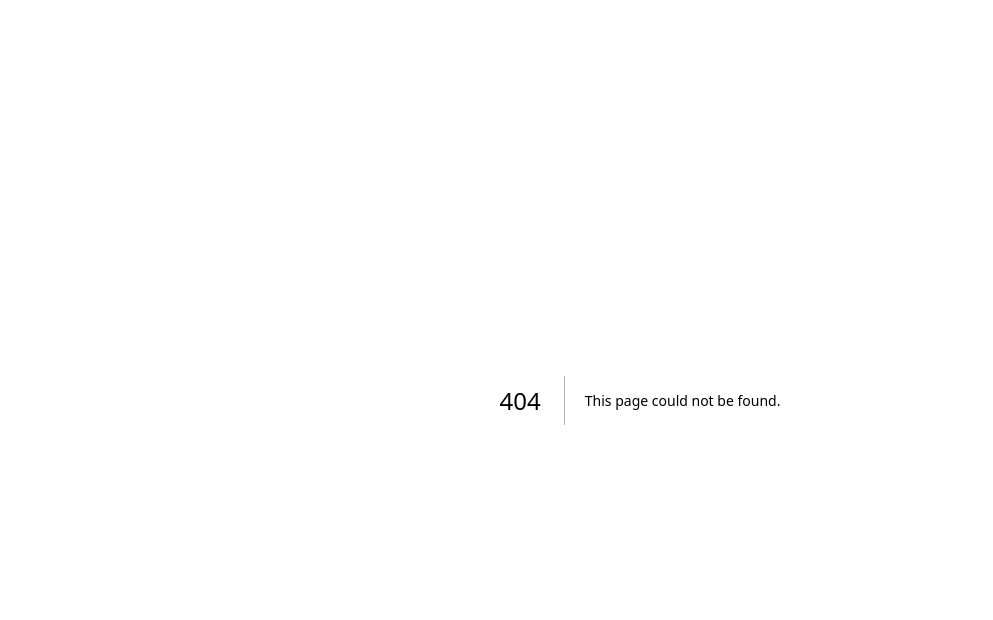
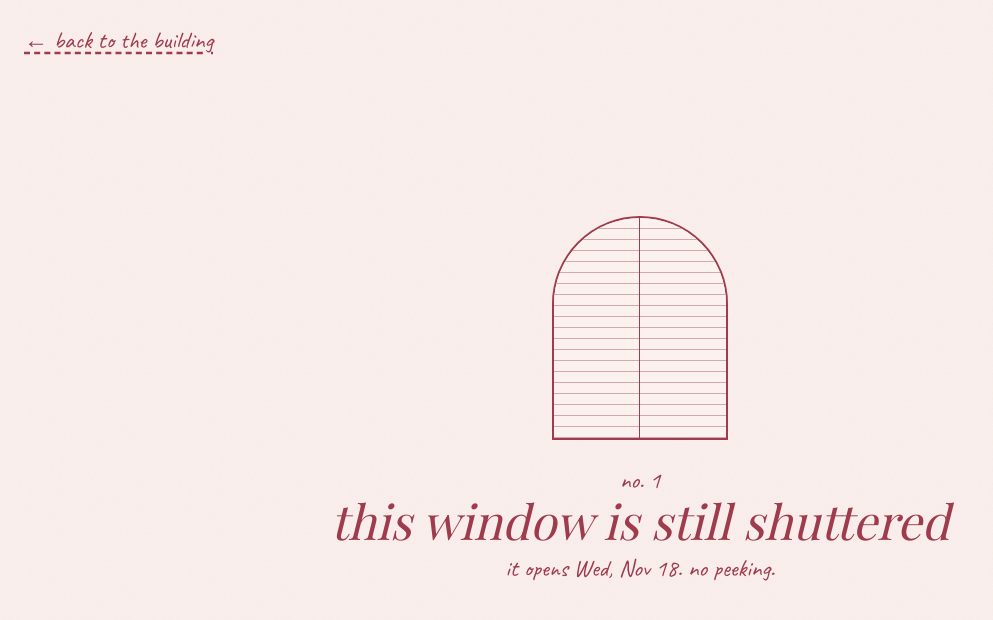
Before and after one commit to iivanhaj/advent-birthday, a Next.js app in the folder apps/web/: page /door/1 in a window 1280 px wide. Before the commit this address had no page. Shown: the top 620 px of the page, without its empty margins (0-993 px from the left). Built offline with nearby package versions, Linux system fonts and the light colour scheme; no server answers; a web font is replaced by a local one.

Commit message:
feat: add door pages with sealed state and full-screen room

```diff
--- /dev/null
+++ b/apps/web/app/door/[n]/page.tsx
@@ -0,0 +1,47 @@
+import Link from "next/link";
+import { notFound } from "next/navigation";
+import type { Metadata } from "next";
+import { DoorFrame } from "@birthday-garden/garden-ui";
+import { getCalendarDoors } from "@/lib/calendar-data";
+import { DOOR_META } from "@/lib/doors";
+import { DOOR_COUNT, dateLabel, doorDate, isDoorReachable } from "@/lib/unlock";
+import { DoorPlaceholder, SealedDoor } from "./placeholders";
+
+export const dynamic = "force-dynamic";
+
+type Params = { params: Promise<{ n: string }>; searchParams: Promise<{ preview?: string }> };
+
+function parseDoor(raw: string): number | null {
+  const n = Number(raw);
+  return Number.isInteger(n) && n >= 1 && n <= DOOR_COUNT ? n : null;
+}
+
+export async function generateMetadata({ params }: Params): Promise<Metadata> {
+  const n = parseDoor((await params).n);
+  return { title: n ? `no. ${n} · ${DOOR_META[n].title}` : "Window not found" };
+}
+
+export default async function DoorPage({ params, searchParams }: Params) {
+  const n = parseDoor((await params).n);
+  if (!n) notFound();
+
+  const label = dateLabel(doorDate(n));
+  const back = (
+    <Link href="/" className="font-hand text-2xl text-line underline decoration-dashed underline-offset-4 hover:opacity-70">
+      ← back to the building
+    </Link>
+  );
+
+  // The unlock check happens here, on the server. A sealed door's build never
+  // gets sent to the browser at all, so there's nothing to peek at.
+  if (!isDoorReachable(n)) return <SealedDoor n={n} dateLabel={label} backLink={back} />;
+
+  const door = (await getCalendarDoors((await searchParams).preview)).find((d) => d.n === n);
+  const lit = Boolean(door?.shipped_at);
+
+  return (
+    <DoorFrame n={n} title={DOOR_META[n].title} dateLabel={label} backLink={back} learned={["(fill me in after shipping)"]}>
+      <DoorPlaceholder n={n} lit={lit} />
+    </DoorFrame>
+  );
+}
--- /dev/null
+++ b/apps/web/app/door/[n]/placeholders.tsx
@@ -0,0 +1,56 @@
+"use client";
+
+import type { ReactNode } from "react";
+import { motion } from "framer-motion";
+import { springs } from "@birthday-garden/garden-ui";
+import { Room } from "@/components/building/Room";
+
+/**
+ * What a door shows until its build lands. It opens on exactly the frame the
+ * fly-through ended on (the room, full screen, behind glass) so the jump from
+ * calendar to door page has no visible cut. Each door replaces this on its day.
+ */
+export function DoorPlaceholder({ n, lit }: { n: number; lit: boolean }) {
+  return (
+    <div
+      className="relative flex min-h-dvh items-end justify-center"
+      style={{ background: lit ? "radial-gradient(ellipse at 50% 28%, #FFF1CC 0%, #FBD99A 50%, #EFB173 100%)" : "var(--color-glass)" }}
+    >
+      <div className="absolute inset-0 flex items-end justify-center pb-[6dvh]">
+        <Room n={n} width={2} className="h-[72%] w-[72%]" />
+      </div>
+      <motion.p
+        className="kraft relative mb-[4dvh] -rotate-1 px-4 py-2 font-hand text-xl shadow-[0_8px_20px_-10px_rgba(74,52,36,0.6)]"
+        initial={{ y: 30, opacity: 0 }}
+        animate={{ y: 0, opacity: 1, transition: { ...springs.bouncy, delay: 0.5 } }}
+      >
+        this room is still being furnished… the build lands on its day
+      </motion.p>
+    </div>
+  );
+}
+
+export function SealedDoor({ n, dateLabel, backLink }: { n: number; dateLabel: string; backLink: ReactNode }) {
+  const louvers = "repeating-linear-gradient(180deg, transparent 0 10px, color-mix(in srgb, var(--color-line) 40%, transparent) 10px 11px)";
+  return (
+    <div className="paper-grain relative flex min-h-dvh flex-col items-center justify-center gap-6 px-4 text-center text-line">
+      <div className="absolute top-4 left-4 sm:top-6 sm:left-6">{backLink}</div>
+      {/* a pair of closed shutters that rattle but won't open */}
+      <motion.div
+        className="flex h-56 w-44 overflow-hidden border-2 border-line"
+        style={{ borderRadius: "88px 88px 0 0 / 88px 88px 0 0" }}
+        initial={{ y: 20, opacity: 0 }}
+        animate={{ y: 0, opacity: 1, x: [0, -4, 4, -3, 3, 0] }}
+        transition={{ ...springs.gentle, x: { delay: 0.7, duration: 0.5 } }}
+      >
+        <span className="h-full w-1/2 border-r-[1.5px] border-line bg-paper" style={{ backgroundImage: louvers }} />
+        <span className="h-full w-1/2 bg-paper" style={{ backgroundImage: louvers }} />
+      </motion.div>
+      <div>
+        <p className="font-hand text-2xl">no. {n}</p>
+        <h1 className="font-serif text-4xl italic sm:text-5xl">this window is still shuttered</h1>
+        <p className="mt-2 font-hand text-2xl">it opens {dateLabel}. no peeking.</p>
+      </div>
+    </div>
+  );
+}
```
